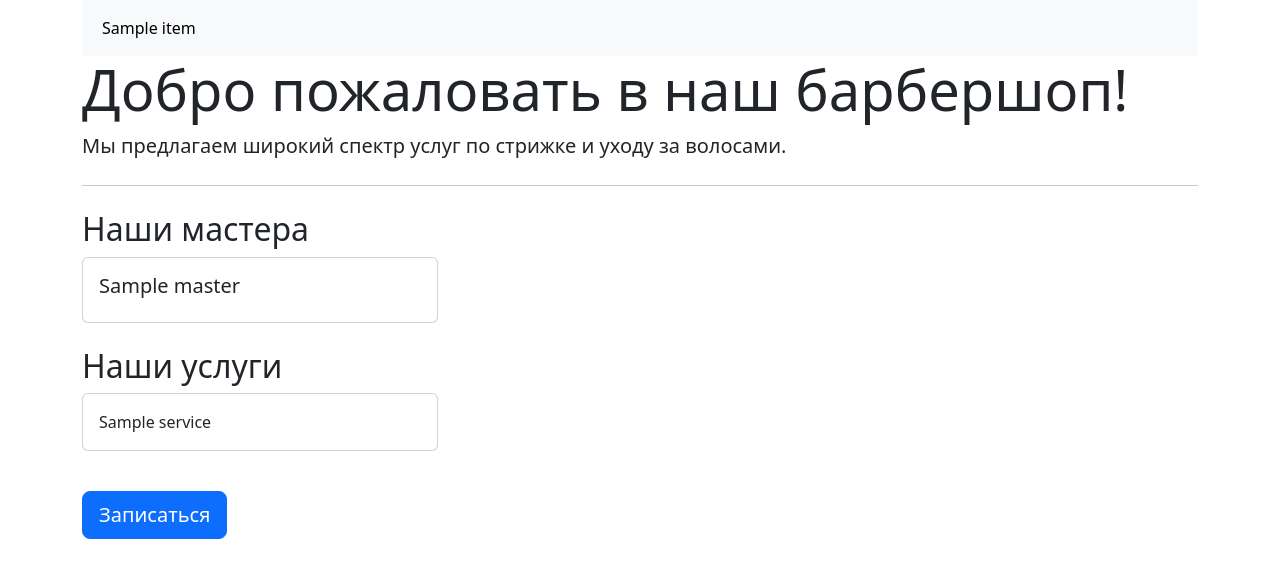
After one commit to MommysProgrammer412/Project_Jango_1, a Django app: template templates/landing.html in a window 1280 px wide. The commit adds this page. Shown: the top 578 px of the page. Run offline with Django 5.2, Linux system fonts and the light colour scheme; the template is opened without the code that fills it: most values are stand-ins (such as "Sample title", 1, 10 or a date in 2020).

Commit message:
hw_37: Обновление шаблонов

```diff
--- a/core/views.py
+++ b/core/views.py
@@ -16,7 +16,7 @@ def landing(request):
         'masters': masters,
         'services': services,
     }
-    return render(request, 'base.html', context)
+    return render(request, 'landing.html', context)
 
 def thanks(request):
     """Страница благодарности за заявку"""
--- a/templates/base.html
+++ b/templates/base.html
@@ -4,8 +4,8 @@
 <head>
     <meta charset="UTF-8" />
     <meta name="viewport" content="width=device-width, initial-scale=1.0" />
-    <title>Document</title>
-    <link rel="stylesheet" href="{% static 'css/test.css' %}">
+    <title>Барбершоп</title>
+    <link rel="stylesheet" href="{% static 'css/main.css' %}">
     <link href="https://cdn.jsdelivr.net/npm/bootstrap@5.3.3/dist/css/bootstrap.min.css" rel="stylesheet" integrity="sha384-QWTKZyjpPEjISv5WaRU9OFeRpok6YctnYmDr5pNlyT2bRjXh0JMhjY6hW+ALEwIH" crossorigin="anonymous">
   </head>
 <body>
@@ -20,7 +20,7 @@
 
 {% block scripts %}
 <script src="https://cdn.jsdelivr.net/npm/bootstrap@5.3.3/dist/js/bootstrap.bundle.min.js" integrity="sha384-YvpcrYf0tY3lHB60NNkmXc5s9fDVZLESaAA55NDzOxhy9GkcIdslK1eN7N6jIeHz" crossorigin="anonymous"></script>
-<scrip src="{% static 'js/test.js' %}"></script>
+<script src="{% static 'js/main.js' %}"></script>
 {% endblock scripts %}
 </body>
 </html>
--- /dev/null
+++ b/templates/landing.html
@@ -0,0 +1,37 @@
+{% extends "base.html" %}
+
+{% block content %}
+<div class="jumbotron">
+    <h1 class="display-4">Добро пожаловать в наш барбершоп!</h1>
+    <p class="lead">Мы предлагаем широкий спектр услуг по стрижке и уходу за волосами.</p>
+    <hr class="my-4">
+
+    <h2>Наши мастера</h2>
+    <div class="row">
+        {% for master in masters %}
+        <div class="col-md-4 mb-4">
+            <div class="card">
+                <div class="card-body">
+                    <h5 class="card-title">{{ master.name }}</h5>
+                </div>
+            </div>
+        </div>
+        {% endfor %}
+    </div>
+
+    <h2>Наши услуги</h2>
+    <div class="row">
+        {% for service in services %}
+        <div class="col-md-4 mb-3">
+            <div class="card">
+                <div class="card-body">
+                    <p class="card-text">{{ service }}</p>
+                </div>
+            </div>
+        </div>
+        {% endfor %}
+    </div>
+
+    <a class="btn btn-primary btn-lg mt-4" href="{% url 'thanks' %}" role="button">Записаться</a>
+</div>
+{% endblock content %}
```
Also changed, not shown: core/templates/core/order_detail.html (+23 -8 lines), core/templates/core/orders_list.html (+16 -7 lines).
